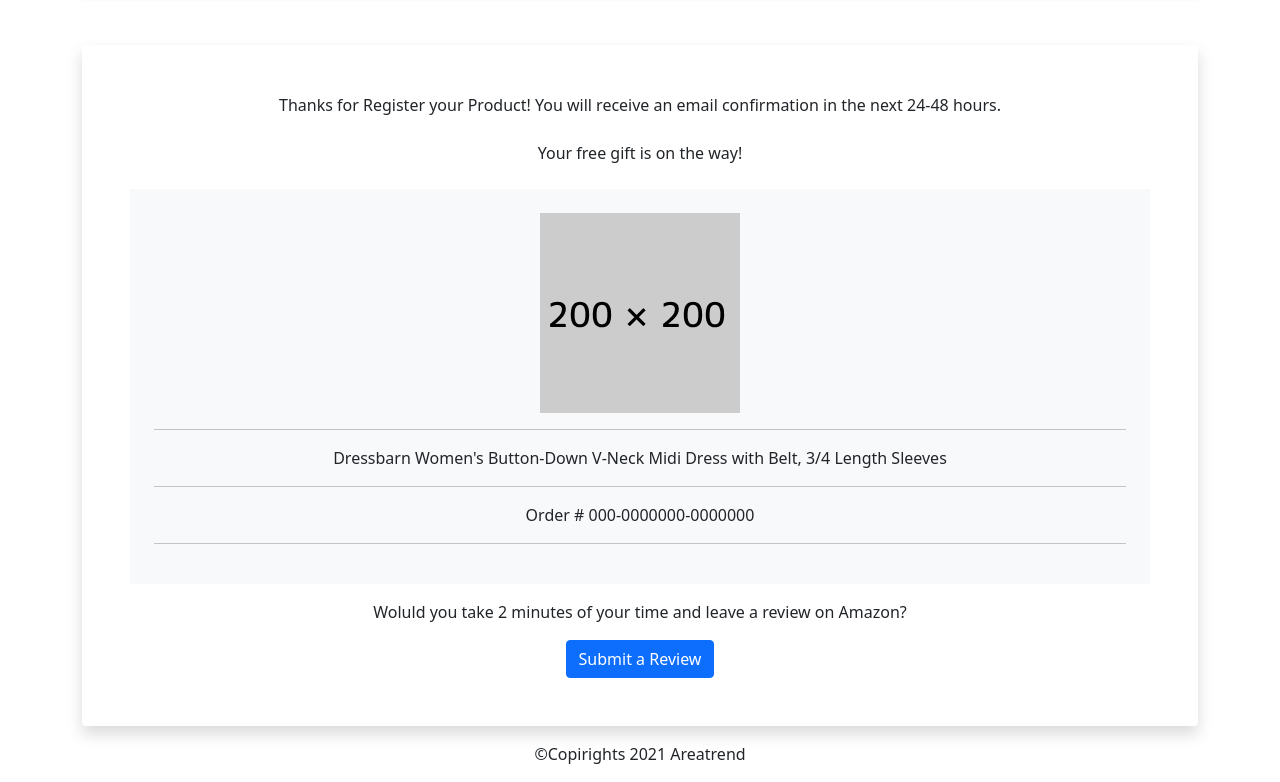
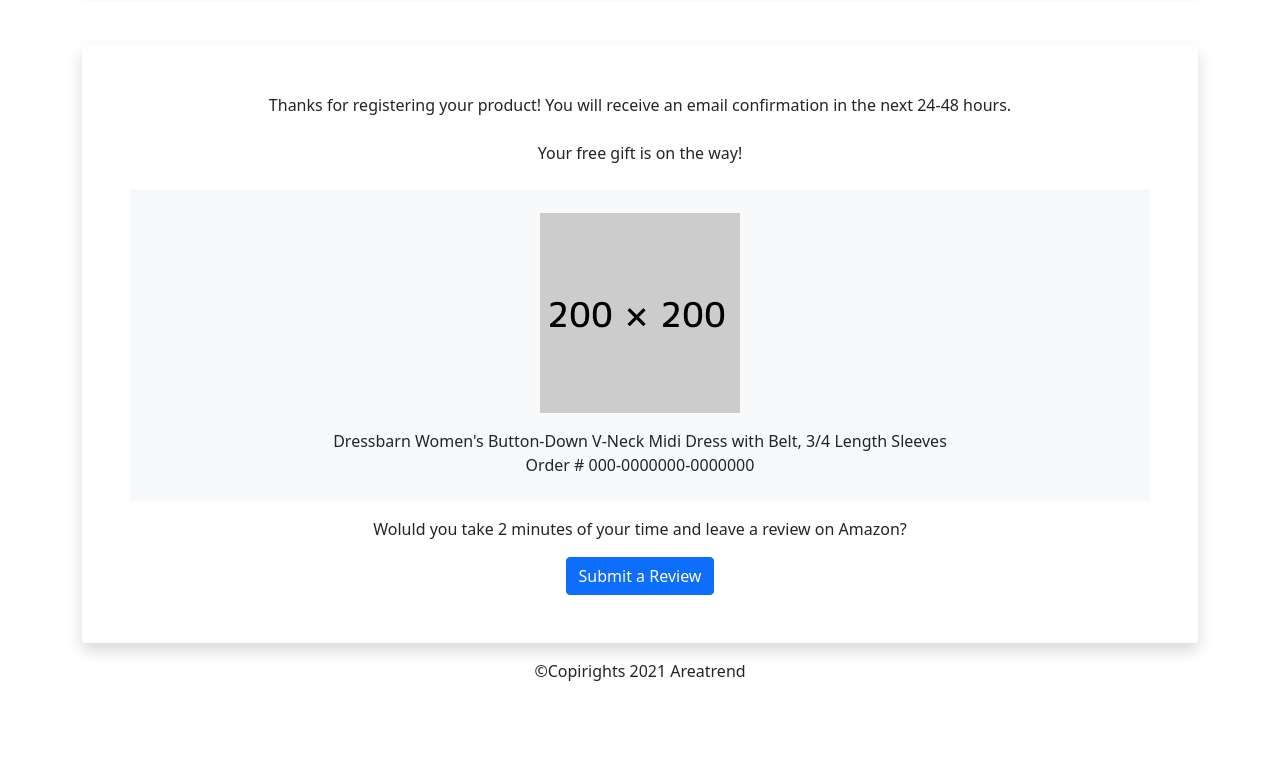
Before and after one commit to despiau/product_registration, a plain HTML site: page thankyou.html in a window 1280 px wide. Shown: the part 73-855 px from the top of the page. After the commit the page ends 800 px from the top, so only its background shows below. Drawn offline with nearby package versions, Linux system fonts and the light colour scheme.

Commit message:
Update Second page
Eric request misspelling and request upper

```diff
--- a/thankyou.html
+++ b/thankyou.html
@@ -23,7 +23,7 @@
 
             <div class="md-5 shadow rounded p-5 text-center">
                 <div>
-                    Thanks for Register your Product! You will receive an email confirmation in the next 24-48 hours.
+                    Thanks for registering your product! You will receive an email confirmation in the next 24-48 hours.
                 </div>
                 <br>
                 <div>
@@ -33,11 +33,10 @@
                 <div class="md-5 p-4 bg-light">
                     <div class="mx-auto">
                         <img src="./images/200x200.png" alt="Thanks You" class="img-fluid">
-                        <hr>
-                        <div>Dressbarn Women's Button-Down V-Neck Midi Dress with Belt, 3/4 Length Sleeves</div>
-                        <hr>
-                        Order # 000-0000000-0000000
-                        <hr>
+                        <div class="mt-3">Dressbarn Women's Button-Down V-Neck Midi Dress with Belt, 3/4 Length
+                            Sleeves
+                        </div>
+                        <div>Order # 000-0000000-0000000</div>
                     </div>
                 </div>
 
```
